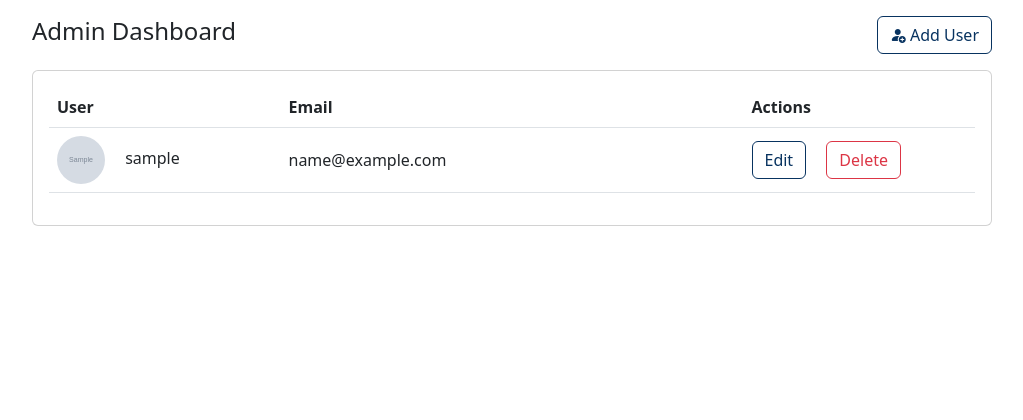
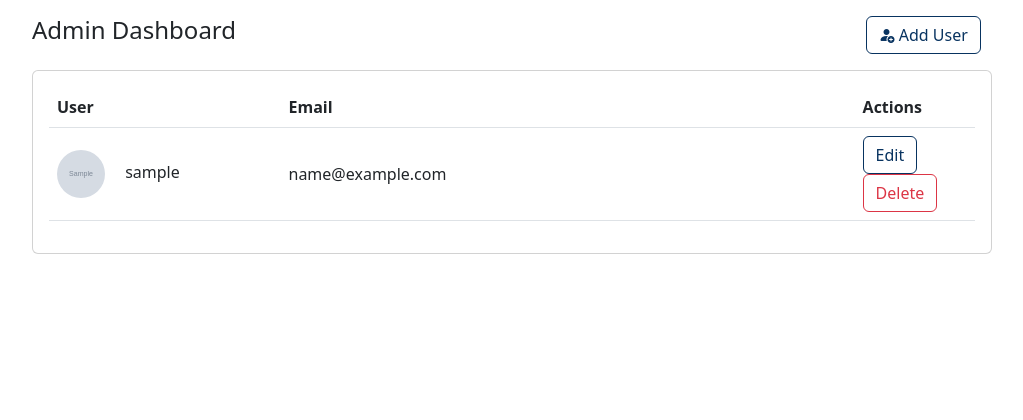
Before and after one commit to kdu2030/elder-law-answers-scraper, a Django app: template src/herndon_law_seo_helper/scraper_manager/templates/scraper_manager/admin.html in a window 1280 px wide. Shown: the part 62-482 px from the top of the page, without its empty margins (128-1151 px from the left). Run offline with Django 5.2, Linux system fonts and the light colour scheme; the template is opened without the code that fills it: most values are stand-ins (such as "Sample title", 1, 10 or a date in 2020); grey boxes marked "Sample" are stand-in pictures.

Commit message:
Fix Admin Dashboard Spacing

```diff
--- a/src/herndon_law_seo_helper/scraper_manager/templates/scraper_manager/admin.html
+++ b/src/herndon_law_seo_helper/scraper_manager/templates/scraper_manager/admin.html
@@ -16,8 +16,9 @@
 {% block content %}
     <div class="d-flex flex-column align-items-center min-vh-100 mt-3">
         <div class="w-75">
-            <div class="d-flex flex-row justify-content-between mb-3 align-items-center">
+            <div class="d-grid mb-3" style="grid-template-columns: 86% 14%">
                 <h4>Admin Dashboard</h4>
+                <div class="ps-2">
                     <button class="btn btn-outline-primary outline-herndon-law"
                             data-bs-toggle="modal"
                             data-bs-target="#admin-edit-user-modal-0"
@@ -25,13 +26,14 @@
                         <i class="bi bi-person-fill-add"></i> Add User
                     </button>
                 </div>
+            </div>
             <div class="card">
                 <div class="card-body">
                     <table class="table">
                         <thead>
                             <tr>
                                 <th scope="col" class="w-25">User</th>
-                                <th scope="col" class="w-50">Email</th>
+                                <th scope="col" style="width: 62%">Email</th>
                                 <th scope="col">Actions</th>
                             </tr>
                         </thead>
```
Lines whose indentation alone changed are shown as unchanged.
